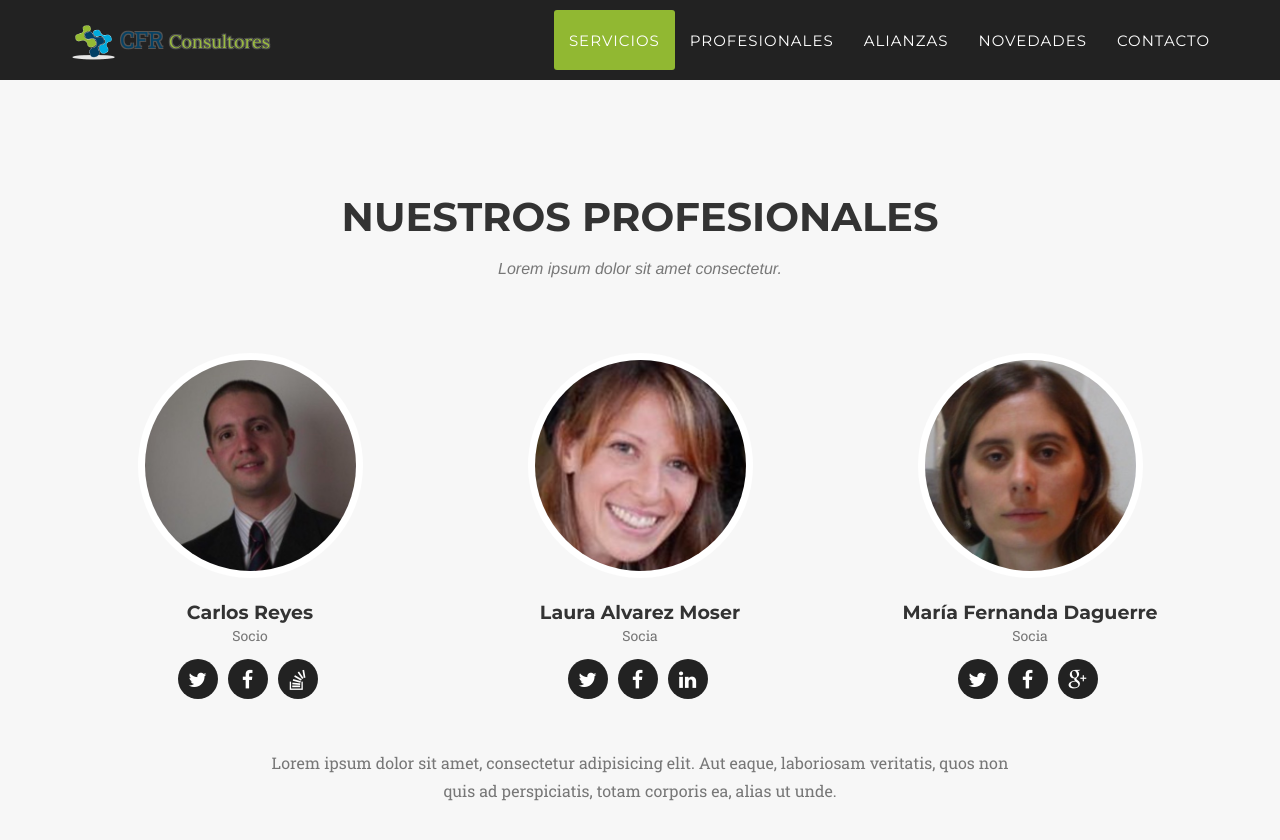
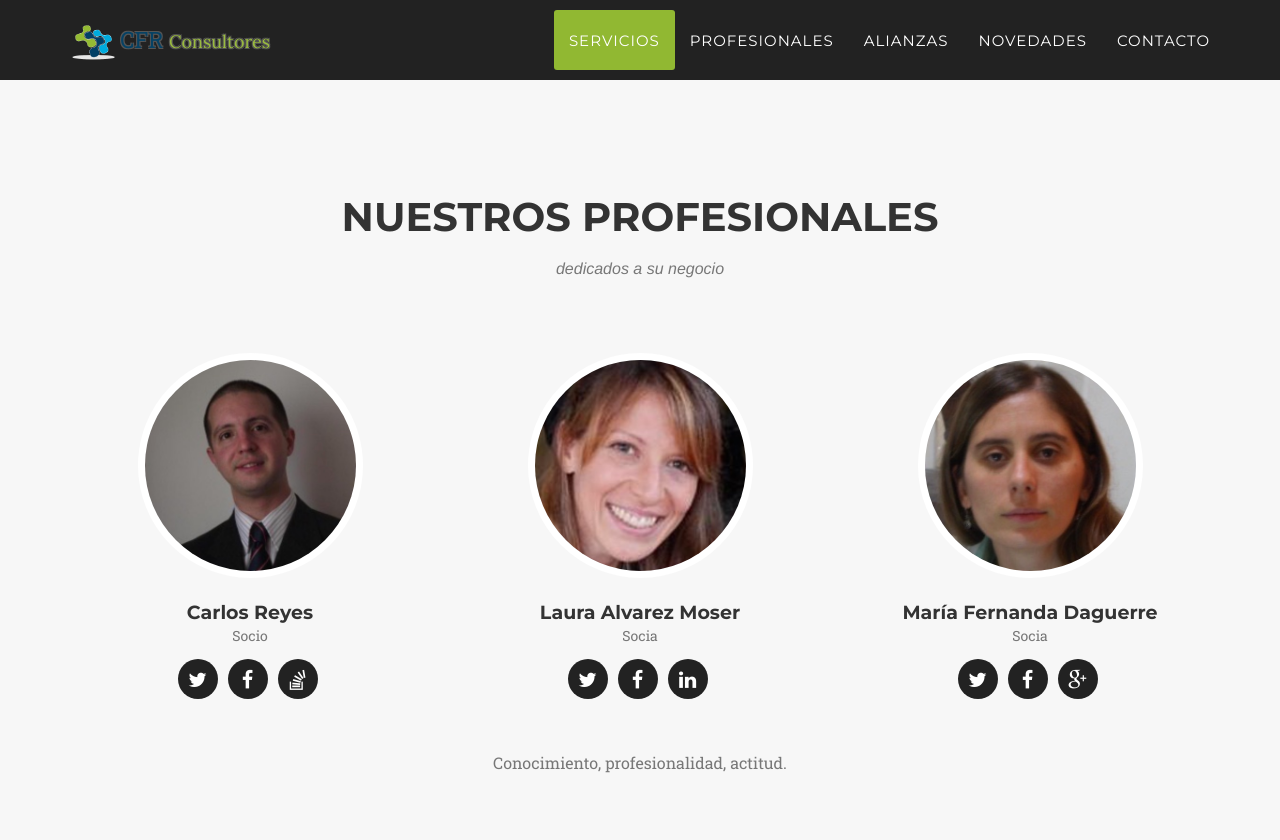
Before and after one commit to cfrconsultores/cfrconsultores.github.io, a Jekyll site: the page built from index.html, in a window 1280 px wide and 900 px high, scrolled down 3375 px. Shown: the top 840 px of the window. Built offline with Jekyll 4.4.1, drawn with Linux system fonts in a browser that asks for light colours; some web fonts are replaced; some of the changed text lies outside the part shown.

Commit message:
replace Lorem Ipsum with meaningful texts

```diff
--- a/_includes/about.html
+++ b/_includes/about.html
@@ -4,7 +4,7 @@
             <div class="row">
                 <div class="col-lg-12 text-center">
                     <h2 class="section-heading">Nuestro Valor</h2>
-                    <h3 class="section-subheading text-muted">Lorem ipsum dolor sit amet consectetur.</h3>
+                    <h3 class="section-subheading text-muted">para su negocio</h3>
                 </div>
             </div>
             <div class="row">
--- a/_includes/team.html
+++ b/_includes/team.html
@@ -4,7 +4,7 @@
             <div class="row">
                 <div class="col-lg-12 text-center">
                     <h2 class="section-heading">Nuestros Profesionales</h2>
-                    <h3 class="section-subheading text-muted">Lorem ipsum dolor sit amet consectetur.</h3>
+                    <h3 class="section-subheading text-muted">dedicados a su negocio</h3>
                 </div>
             </div>
             <div class="row">
@@ -26,7 +26,7 @@
             </div>
             <div class="row">
                 <div class="col-lg-8 col-lg-offset-2 text-center">
-                    <p class="large text-muted">Lorem ipsum dolor sit amet, consectetur adipisicing elit. Aut eaque, laboriosam veritatis, quos non quis ad perspiciatis, totam corporis ea, alias ut unde.</p>
+                    <p class="large text-muted">Conocimiento, profesionalidad, actitud.</p>
                 </div>
             </div>
         </div>
```
Also changed, not shown: other parts of _includes/about.html (+3 -3 lines).
